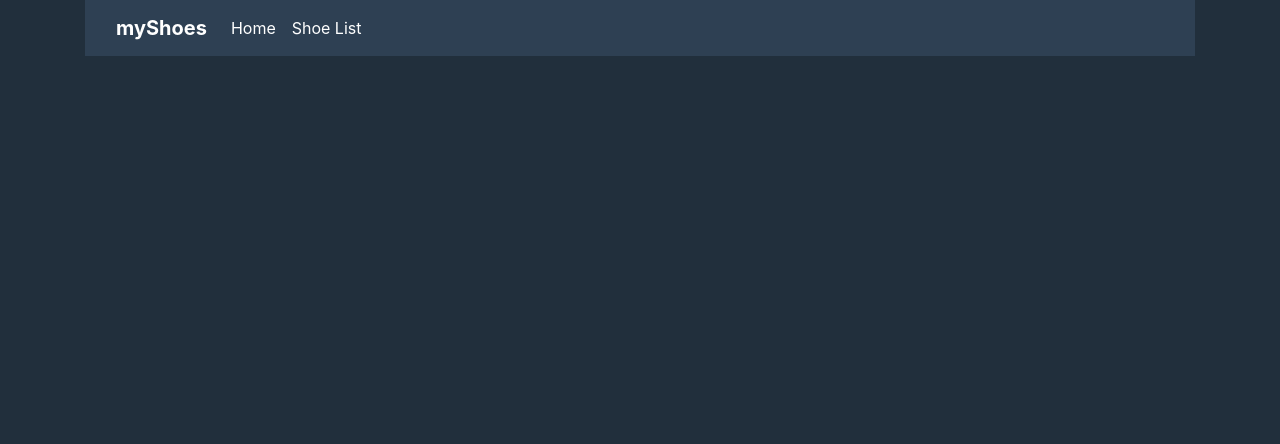
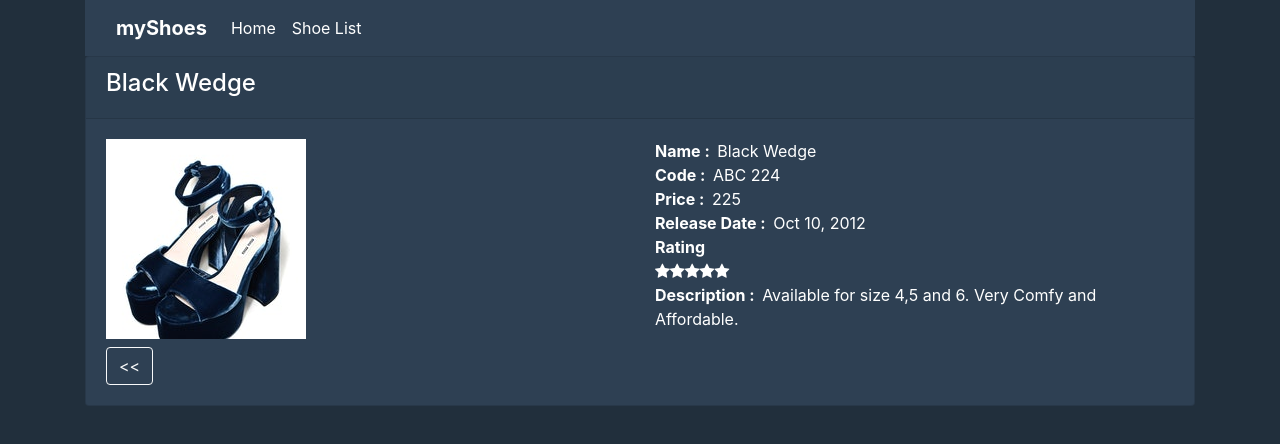
Before and after one commit to dachieng/shoes, an Angular app: page /shoes/1 in a window 1280 px wide. Before the commit this address led to /. Shown: the top 444 px of the page. Built offline with nearby package versions, Linux system fonts and the light colour scheme.

Commit message:
accessing route parameters and navigating from code

```diff
--- a/src/app/app-routing.module.ts
+++ b/src/app/app-routing.module.ts
@@ -1,12 +1,14 @@
 import { NgModule } from '@angular/core';
 import { Routes, RouterModule } from '@angular/router';
+import { ShoeDetailsComponent } from './shoe-details/shoe-details.component';
 import { ShoeListComponent } from './shoe-list/shoe-list.component';
 import { WelcomeComponent } from './welcome/welcome.component';
 
 const routes: Routes = [
 {path:'welcome',component:WelcomeComponent},
 { path: '', pathMatch: 'full', redirectTo: '/welcome' },
-{path:'shoes', component:ShoeListComponent}
+{path:'shoes', component:ShoeListComponent},
+{ path: 'shoes/:id', component: ShoeDetailsComponent },
 ];
 
 @NgModule({
--- a/src/app/app.module.ts
+++ b/src/app/app.module.ts
@@ -9,6 +9,7 @@ import { NavComponent } from './nav/nav.component';
 import { WelcomeComponent } from './welcome/welcome.component';
 import { ConverToSpacePipe } from './shared/conver-to-space.pipe';
 import { StarComponent } from './star/star.component';
+import { ShoeDetailsComponent } from './shoe-details/shoe-details.component';
 
 @NgModule({
   declarations: [
@@ -17,7 +18,8 @@ import { StarComponent } from './star/star.component';
     NavComponent,
     WelcomeComponent,
     ConverToSpacePipe,
-    StarComponent
+    StarComponent,
+    ShoeDetailsComponent
   ],
   imports: [
     BrowserModule,
--- a/src/app/shared/shoes.service.ts
+++ b/src/app/shared/shoes.service.ts
@@ -14,6 +14,10 @@ export class ShoesService {
     //return shoes
     setTimeout(()=> {this.subject.next(shoes); this.subject.complete()},100)
     return this.subject
+  }
+
+  getShoe(id:number){
+    return shoes.find(shoe => shoe.id === id)
   }
 }
 
--- /dev/null
+++ b/src/app/shoe-details/shoe-details.component.css
@@ -0,0 +1,8 @@
+.card{
+  background-color: #2e4053;
+
+}
+img{
+  height: 200px;
+  width: 200px;
+}
--- /dev/null
+++ b/src/app/shoe-details/shoe-details.component.html
@@ -0,0 +1,32 @@
+<div class="card">
+  <div class="card-header">
+    <h4>{{shoe.name}}</h4>
+  </div>
+  <div class="card-body">
+    <div class="row">
+      <div class="col-sm-6">
+        <img [src]="shoe.imageUrl">
+      </div>
+      <div class="col-sm-6">
+        <div><strong>Name : &nbsp;</strong>{{shoe.name}}</div>
+        <div><strong>Code : &nbsp;</strong>{{shoe.code | uppercase | converToSpace:"-"}}</div>
+        <div><strong>Price : &nbsp;</strong>{{shoe.price}}</div>
+        <div><strong>Release Date : &nbsp;</strong>{{shoe.release_date | date}}</div>
+        <div><strong>Rating</strong>
+          <span><shoes-star></shoes-star></span>
+        </div>
+        <div><strong>Description : &nbsp;</strong>{{shoe.description}}</div>
+
+
+
+      </div>
+    </div>
+    <div class="row mt-2">
+      <div class="col-sm-2">
+        <button class="btn btn-outline-light" (click) = "back()">
+          <<
+        </button>
+      </div>
+    </div>
+  </div>
+</div>
--- /dev/null
+++ b/src/app/shoe-details/shoe-details.component.ts
@@ -0,0 +1,23 @@
+import { Component, OnInit } from '@angular/core';
+import { ActivatedRoute, Router } from '@angular/router';
+import { ShoesService } from '../shared/shoes.service';
+
+@Component({
+  selector: 'shoes-shoe-details',
+  templateUrl: './shoe-details.component.html',
+  styleUrls: ['./shoe-details.component.css']
+})
+export class ShoeDetailsComponent implements OnInit {
+  shoe:any
+
+  constructor(private route : ActivatedRoute, private shoeService : ShoesService, private router: Router) { }
+
+  ngOnInit(): void {
+    this.shoe = this.shoeService.getShoe(+this.route.snapshot.params['id'])
+  }
+
+  back(){
+    this.router.navigate(['/shoes'])
+  }
+
+}
--- a/src/app/shoe-list/shoe-list.component.html
+++ b/src/app/shoe-list/shoe-list.component.html
@@ -37,7 +37,7 @@
           <td>
             <img [src]="shoe.imageUrl" *ngIf="showImage" [style.width.px]="imageWidth" [style.margin.px]="imageMargin" [style.height.px]="imageHeight">
           </td>
-          <td>{{shoe.name}}</td>
+          <td [routerLink] = "['/shoes', shoe.id]"> <a>{{shoe.name}}</a> </td>
           <td>{{shoe.code | uppercase | converToSpace:"-"}}</td>
           <td>{{shoe.price | currency}}</td>
           <td>{{shoe.release_date | date}}</td>
```
Also changed, not shown: 1 other file (tests, documents, lock files or other folders).
